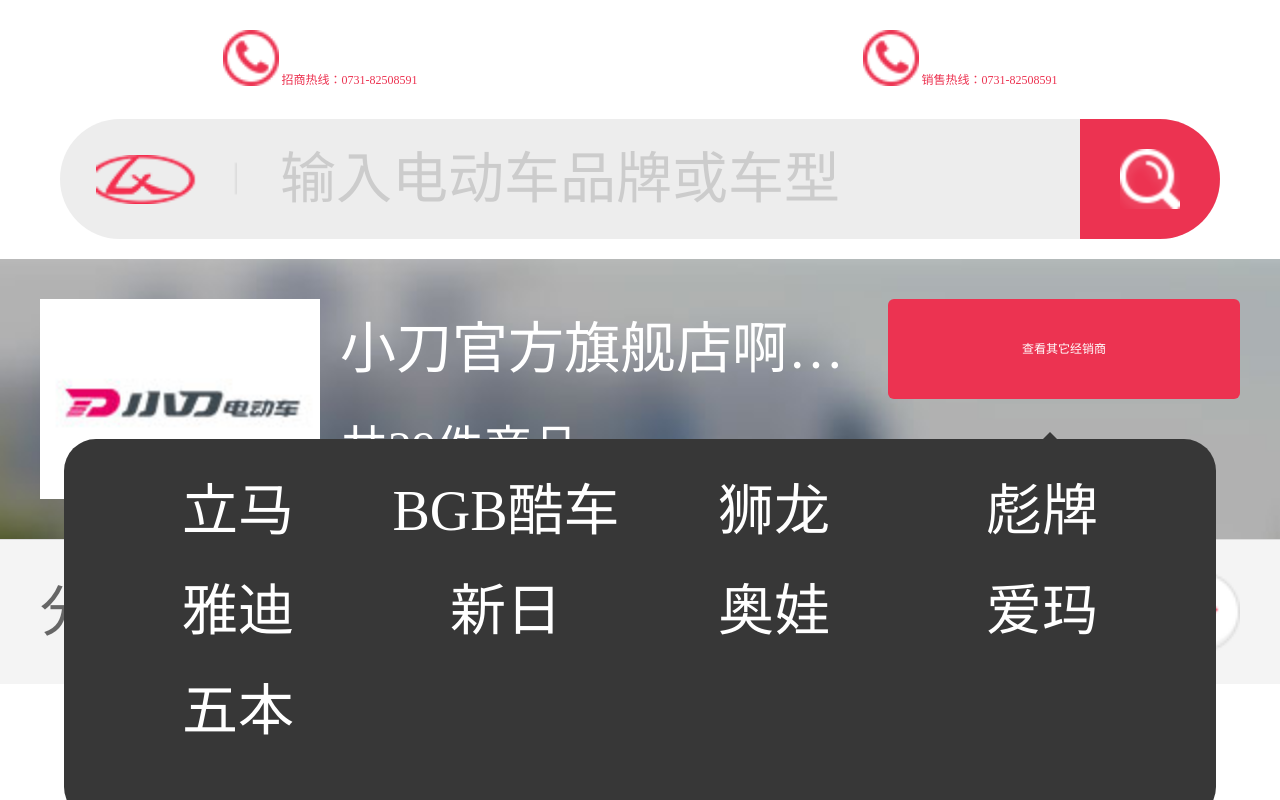
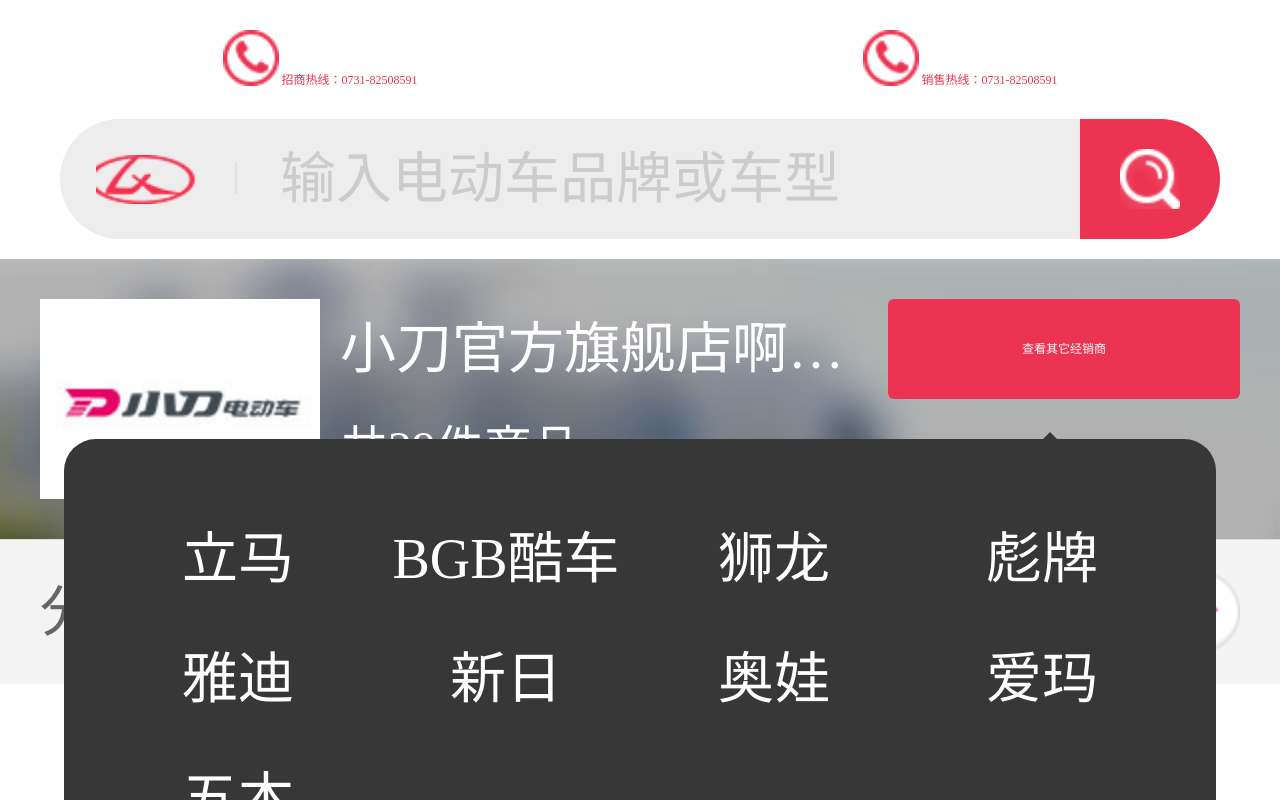
Before and after one commit to csywweb/csywweb.github.io, a plain HTML site: page bike/shop.html in a window 1280 px wide. Both pictures are taken after a click on the element "查看其它经销商". Shown: the top 800 px of the page. Drawn offline with Linux system fonts and the light colour scheme.

Commit message:
update scss

```diff
--- a/bike/styles/main.css
+++ b/bike/styles/main.css
@@ -284,9 +284,9 @@
 .shop .grid-list .ctx .desc { padding: 0 0.075rem; }
 
 /* 更多经销商 */
-.more-list { display: none; padding: 0.1rem; z-index: 100; position: absolute; border-radius: 0.08rem; left: 5%; width: 90%; top: 0.45rem; background-color: #373737; }
+.more-list { display: none; padding: 0.1rem; padding-top: 0.2rem; z-index: 100; position: absolute; border-radius: 0.08rem; left: 5%; width: 90%; top: 0.45rem; background-color: #373737; }
 
-.more-list a { color: #FFF; display: inline-block; margin-bottom: 0.1rem; }
+.more-list a { color: #FFF; display: inline-block; margin-bottom: 0.1rem; line-height: 0.2rem; }
 
 .more-list a:visted, .more-list a:actived { color: #FFF; }
 
```
